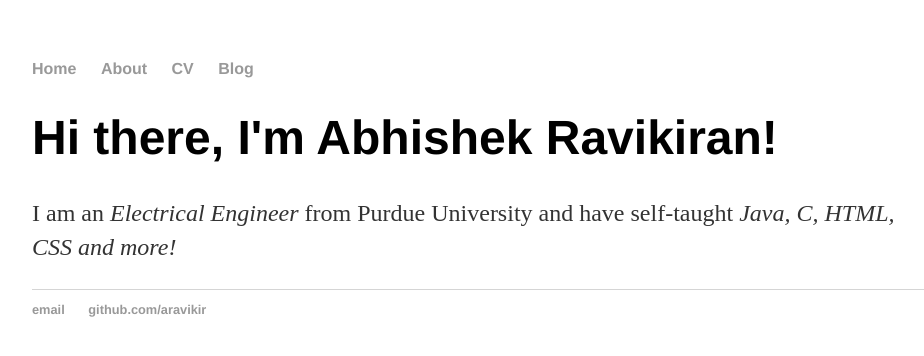
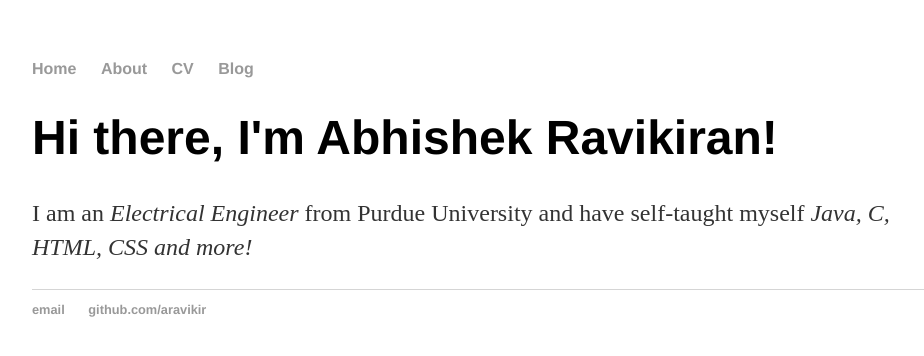
Before and after one commit to aravikir/aravikir.github.io, a Jekyll site: the page built from index.html, in a window 1280 px wide. Shown: the top 356 px of the page, without its empty margins (160-1084 px from the left). Built offline with Jekyll 4.4.1, drawn with Linux system fonts in a browser that asks for light colours.

Commit message:
updated index.html

```diff
--- a/index.html
+++ b/index.html
@@ -2,7 +2,7 @@
 layout: default
 title: Abhishek Ravikiran, Hardware & Software Engineer
 ---
- 	<div class="blurb">
-     	<h1>Hi there, I'm Abhishek Ravikiran!</h1>
-			<p>I am an <em>Electrical Engineer</em> from Purdue University and have self-taught <em>Java, C, HTML, CSS and more!</em></p>
-    </div><!-- /.blurb -->
+<div class = "blurb">
+	<h1> Hi there, I'm Abhishek Ravikiran!</h1>
+		<p>I am an <em>Electrical Engineer</em> from Purdue University and have self-taught myself <em>Java, C, HTML, CSS and more!</em></p>
+</div>
```
